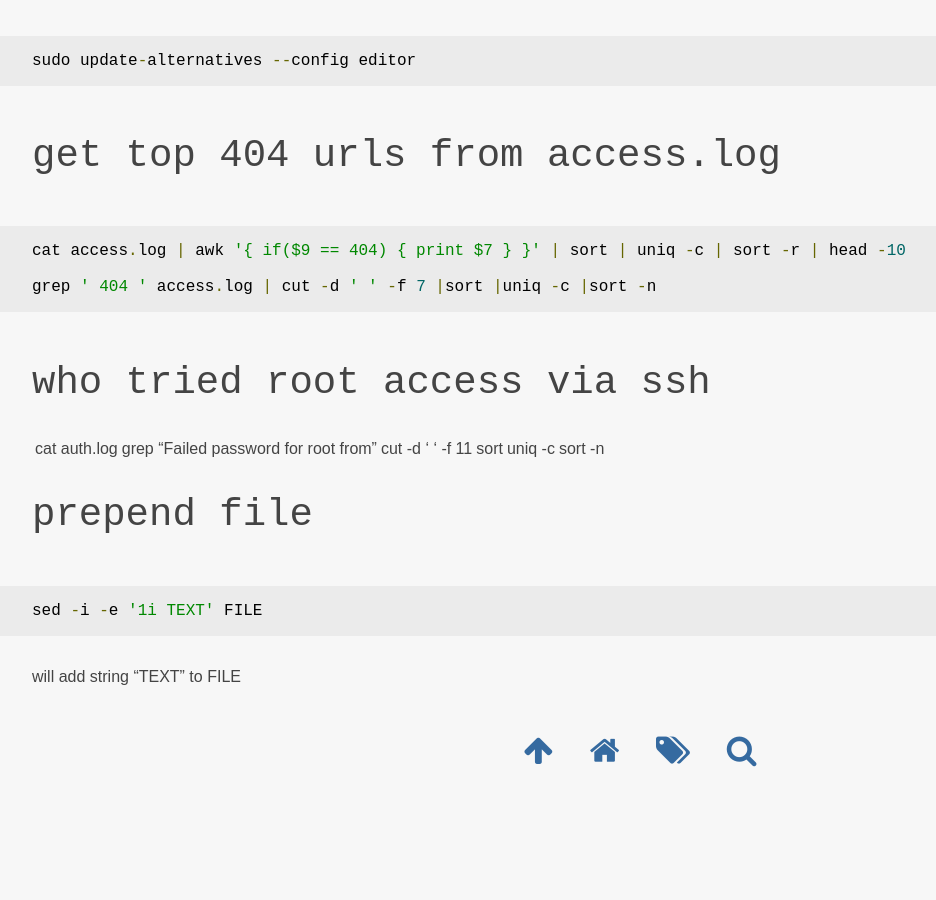
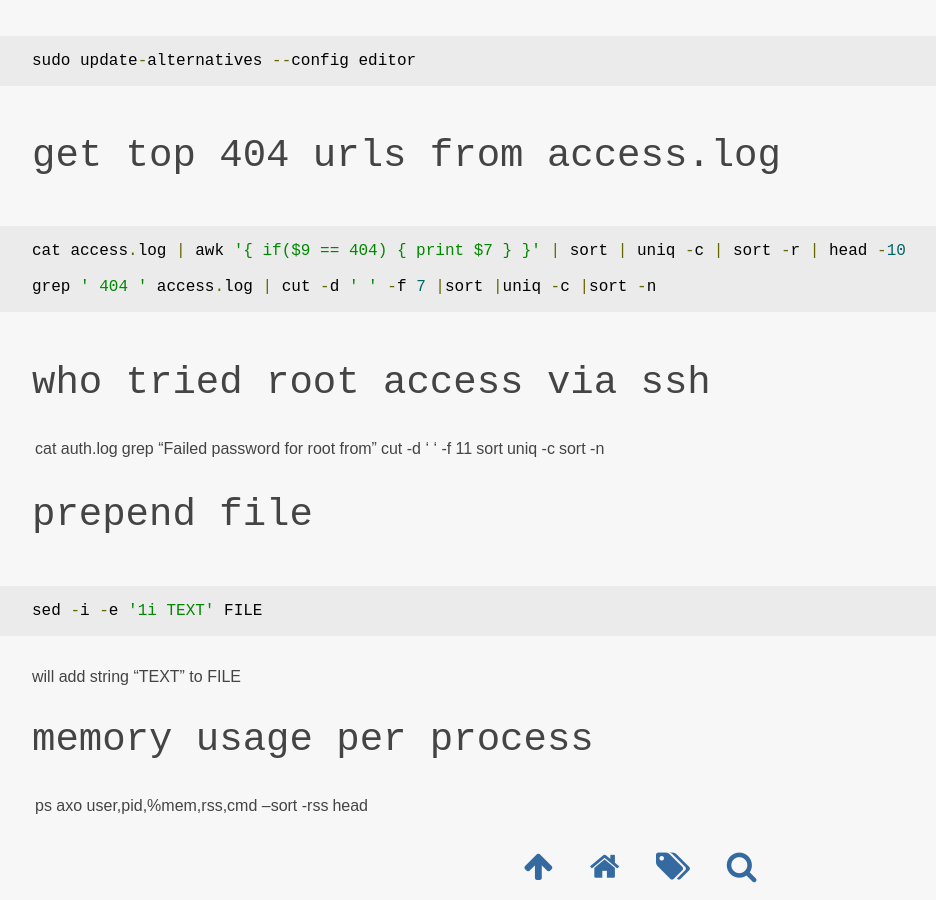
Before and after one commit to michaelbramwell/mac2000.github.com, a Jekyll site: the page built from howto/bash.md, in a window 1280 px wide and 900 px high, scrolled down 4912 px. Shown: the whole window, without its empty margins (0-936 px from the left). Built offline with Jekyll 4.4.1, drawn with Linux system fonts in a browser that asks for light colours; some web fonts are replaced; before the commit the page ends 5696 px from its top, so only the background shows below that.

Commit message:
memory usage per process

```diff
--- a/howto/bash.md
+++ b/howto/bash.md
@@ -180,3 +180,8 @@ prepend file
     sed -i -e '1i TEXT' FILE
 
 will add string "TEXT" to FILE
+
+memory usage per process
+------------------------
+
+ps axo user,pid,%mem,rss,cmd --sort -rss | head
```
